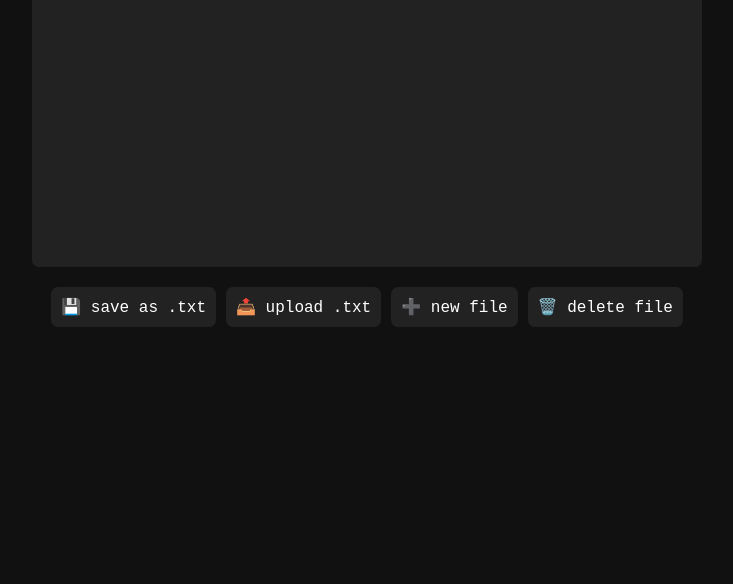
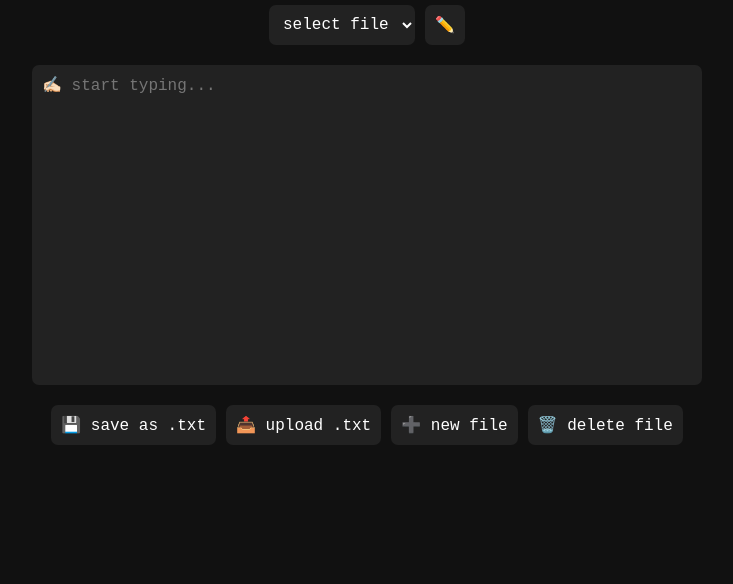
Before and after one commit to gh-soulz/TextEditor, a plain HTML site: page index.html in a window 1280 px wide. Shown: the part 216-800 px from the top of the page, without its empty margins (273-1006 px from the left). Drawn offline with Linux system fonts and the light colour scheme.

Commit message:
Update index.html

```diff
--- a/index.html
+++ b/index.html
@@ -13,7 +13,9 @@
     box-sizing: border-box;
     display: flex;
     flex-direction: column;
-      align-items: center;
+    justify-content: center; /* Center content vertically */
+    align-items: center;    /* Center content horizontally */
+    min-height: 100vh;      /* Full height of the viewport */
     padding: 20px;
     background-color: #111;
     color: white;
```
Lines whose indentation alone changed are shown as unchanged.
